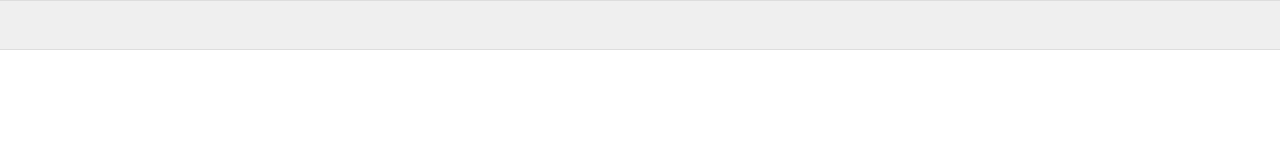
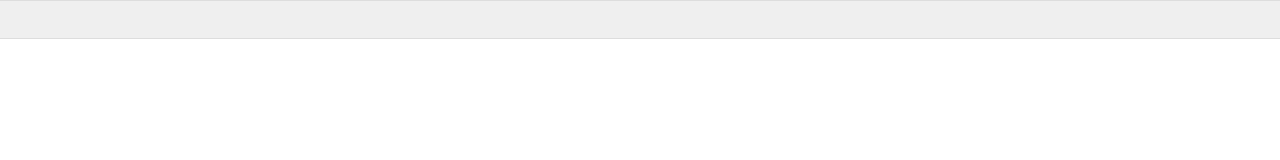
Before and after one commit to apexys/Symbiosis, a plain HTML site: page src/clients/webclient/index.html in a window 1280 px wide. Drawn offline with Linux system fonts and the light colour scheme.

Commit message:
i did stuff

```diff
--- a/src/clients/webclient/style.css
+++ b/src/clients/webclient/style.css
@@ -1,21 +1,22 @@
 body{
     padding: 0;
     margin: 0;
-    font-family: "Myriad Pro", sans-serif;
+    font-family: "Myriad Pro", "Arial", sans-serif;
 }
 
 #header{
     text-align: center;
     vertical-align: middle;
+    color: #333;
+    text-shadow: #999 1px 1px 2px;
     background-color: #EFEFEF;
+    /*background: linear-gradient(#EFEFEF, #E7E7E7);*/
     border-top: 1px solid #DDD;
     border-bottom: 1px solid #DDD;
-    height: 2em;
-    font-size: 1.5em;
-    /*
-    padding-top: 0.25em;
-    padding-bottom: 0.25em;
-    */
+    height: 32px;
+    font-size: 24px;
+    padding-top: 4px;
+    padding-bottom: 1px;
 }
 
 #content{
```
